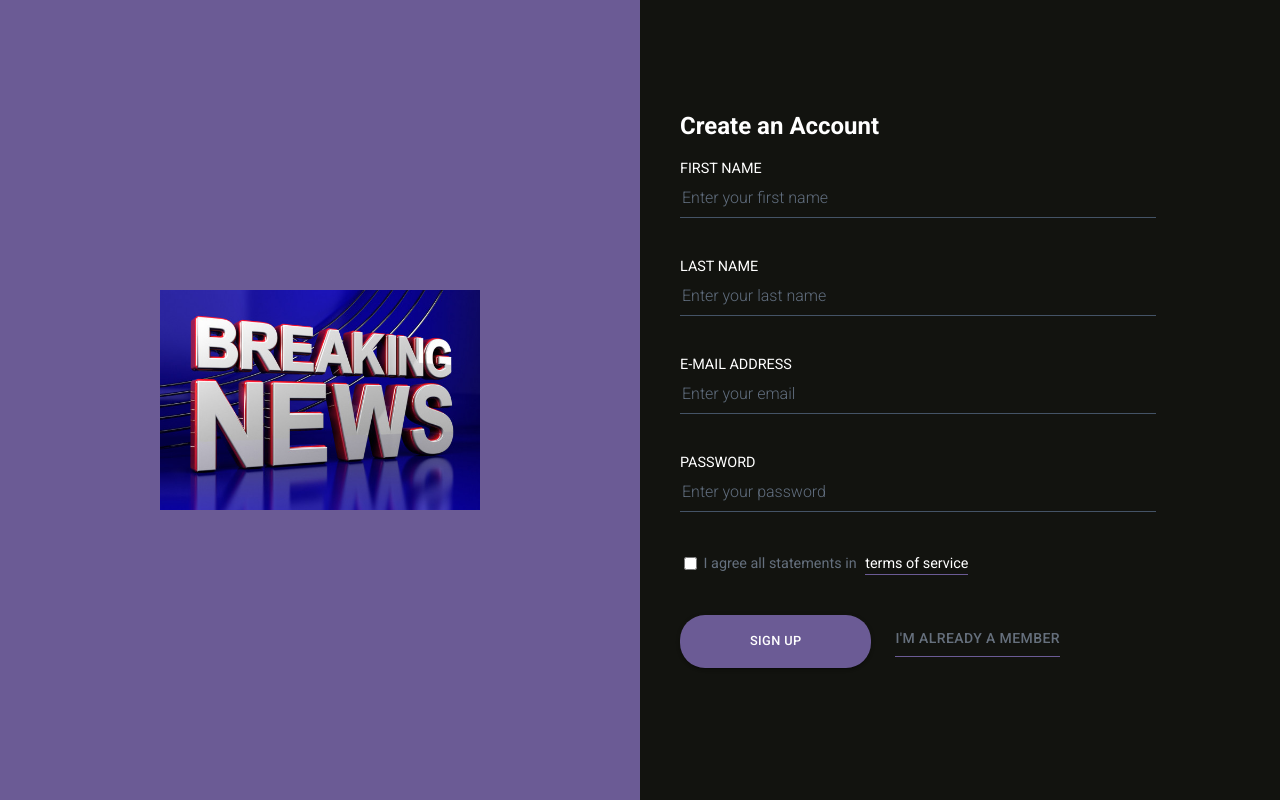
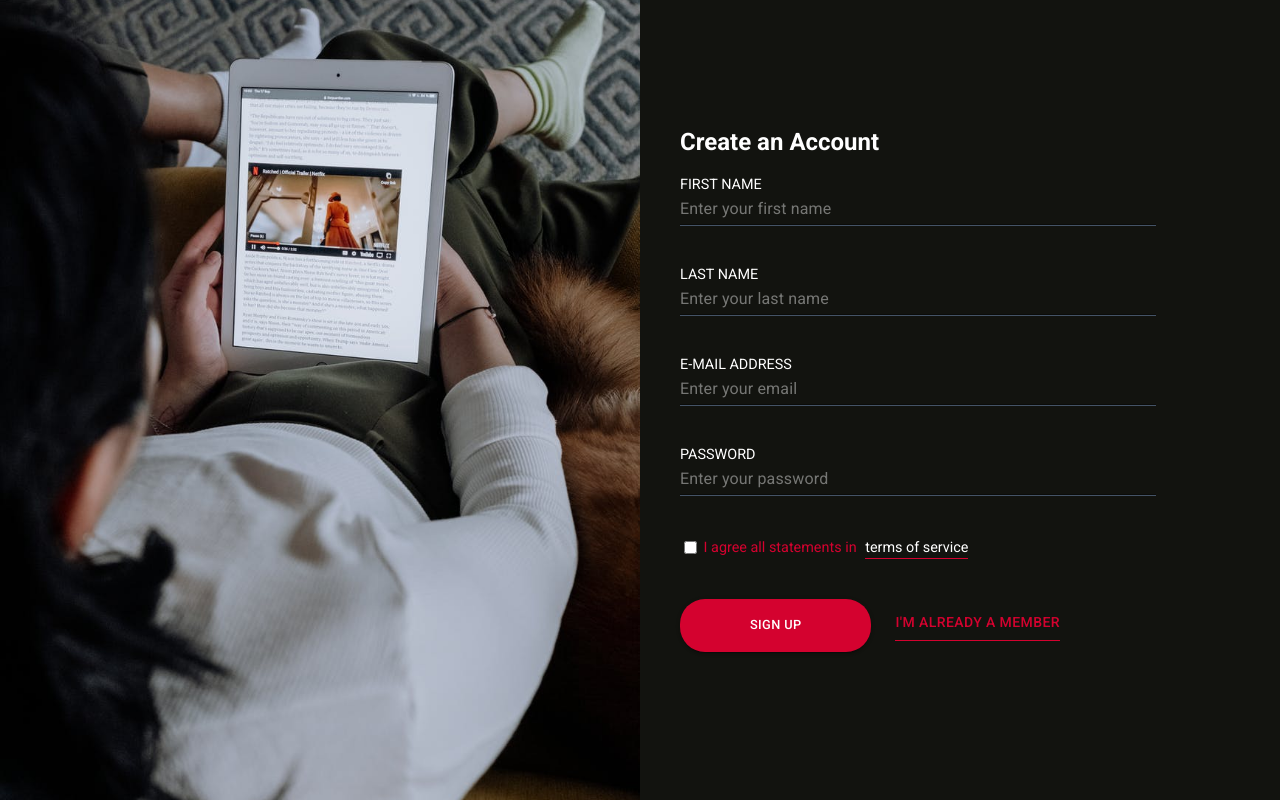
Before and after one commit to jherry50/NewsApp, a React (Create React App) app: page / in a window 1280 px wide. Built offline with nearby package versions, Linux system fonts and the light colour scheme.

Commit message:
validations and Ui tochups

```diff
--- a/package.json
+++ b/package.json
@@ -7,6 +7,7 @@
     "@emotion/styled": "^11.3.0",
     "@mui/icons-material": "^5.0.3",
     "@mui/material": "^5.0.3",
+    "@mui/styles": "^5.0.1",
     "axios": "^0.22.0",
     "chart.js": "^3.5.1",
     "cra-template": "1.1.2",
--- a/public/index.html
+++ b/public/index.html
@@ -24,7 +24,7 @@
       work correctly both with client-side routing and a non-root public URL.
       Learn how to configure a non-root public URL by running `npm run build`.
     -->
-    <title>React App</title>
+    <title>News Online</title>
   </head>
   <body>
     <noscript>You need to enable JavaScript to run this app.</noscript>
--- a/src/App.css
+++ b/src/App.css
@@ -29,6 +29,17 @@
   color: #61dafb;
 }
 
+/* Hide scrollbar for Chrome, Safari and Opera */
+body::-webkit-scrollbar {
+  display: none;
+}
+
+/* Hide scrollbar for IE, Edge and Firefox */
+body {
+-ms-overflow-style: none;  /* IE and Edge */
+scrollbar-width: none;  /* Firefox */
+}
+
 a{
   text-decoration: none;
 }
@@ -58,12 +69,23 @@ a.headLink{
   display: flex;
 }
 
-.appAside {
+/* .appAside {
   width: 50%;
   background-color: #6b5b95;
   display: flex;
   justify-content: center;
   align-items: center;
+} */
+
+.appAside {
+  width: 50%;
+  background-color: white;
+  background-image: url('./assets/read.jpeg');
+  background-position: center;
+  background-size: cover;
+  /* display: flex;
+  justify-content: center;
+  align-items: center; */
 }
 
 .appForm {
@@ -117,11 +139,11 @@ a.headLink{
 }
 .formFieldInput {
   width: 85%;
-  background-color: transparent;
+  background-color: transparent !important;
   border: none;
-  color: white;
+  color: white !important;
   outline: none;
-  border-bottom: 1px solid #445366;
+  border-bottom: 1px solid #445366 !important;
   font-size: 1em;
   font-weight: 300;
   padding-bottom: 10px;
@@ -133,7 +155,7 @@ a.headLink{
 }
 
 .formFieldButton {
-  background-color: #6b5b95 !important;
+  background-color: #D4022F !important;
   color: white !important;
   border: none !important;
   outline: none !important;
@@ -144,15 +166,15 @@ a.headLink{
 }
 
 .formFieldLink {
-  color: #66707d;
+  color: #D4022F;
   text-decoration: none;
   display: inline-block;
-  border-bottom: 1.5px solid #6b5b95;
+  border-bottom: 1.5px solid #D4022F;
   padding-bottom: 5px;
 }
 
 .formFieldCheckboxLabel {
-  color: #646f7d;
+  color: #D4022F;
   font-size: 0.9em;
 }
 
@@ -163,7 +185,7 @@ a.headLink{
 
 .formFieldTermsLink {
   color: white;
-  border-bottom: 1px solid #6b5b95;
+  border-bottom: 1px solid #D4022F;
   text-decoration: none;
   display: inline-block;
   padding-bottom: 2px;
@@ -172,11 +194,13 @@ a.headLink{
 
 .dashboardContainer{
   padding: 10px 20px;
+  height: 100vh;
+  overflow-y: scroll;
 }
 
 .footer{
-  position: absolute;
-  bottom: 0;
+  /* position: absolute;
+  bottom: 0; */
   background-color: lightgray;
   width: 100%;
   text-align: center;
@@ -192,7 +216,8 @@ a.headLink{
   display: flex;
   justify-content: space-between;
   padding: 10px 20px;
-  background-color: #6b5b95;
+  /* background-color: #6b5b95; */
+  background-color: #D4022F;
   color: white;
 }
 
@@ -202,9 +227,12 @@ a.headLink{
   }
   .appForm {
     width: 100%;
+    background-image: url('./assets/read.jpeg');
+    background-position: center;
+    background-size: cover;
   }
   .formFieldButton {
-    background-color: #6b5b95 !important;
+    background-color: #D4022F !important;
     color: white !important;
     border: none !important;
     outline: none !important;
--- a/src/pages/signup.js
+++ b/src/pages/signup.js
@@ -1,11 +1,14 @@
 import React, {useState} from "react";
 import { Link, useHistory } from "react-router-dom";
+import validators from "../utils/validator";
+import TextField from '@mui/material/TextField';
 import Stack from '@mui/material/Stack';
 import Button from '@mui/material/Button';
-import SideImage from "../assets/imgg.jpg";
+
 
 const SignUp =()=>{
     const history = useHistory();
+
     const initialState = {
         firstName: "",
         lastName: "",
@@ -13,6 +16,16 @@ const SignUp =()=>{
         password:"",
         agreed: false
     }
+    const [formStates, setFormStates] = React.useState({
+        firstnameError: false,
+        firstnameErrorMsg: '',
+        lastnameError: false,
+        lastnameErrorMsg: '',
+        emailError: false,
+        emailErrorMsg: '',
+        passwordError: false,
+        passwordErrorMsg: '',
+    })
 
 
     const [formValue, setFormValue] = useState({...initialState});
@@ -22,16 +35,38 @@ const SignUp =()=>{
             alert("Fields must not be empty");
             return
         }
+        if(formValue.agreed === false){
+            alert("Must agree to terms and condition");
+            return
+        }
 
         localStorage.setItem("authUser", JSON.stringify(formValue));
         alert("Account created successfully,proceed to login")
         history.push("/signin")
     }
 
+    const setIsRequiredError = (value, stateError, stateErrorMsg, len = 1, errorMsg = 'Field is required', max = 0, select = false) => {
+        if (!validators.isRequired(value, len, max, select)) {
+          setFormStates({ ...formStates, [stateError]: true, [stateErrorMsg]: errorMsg });
+          return false;
+        }
+
+        setFormStates({ ...formStates, [stateError]: false, [stateErrorMsg]: "" });
+        return true;
+      }
+
     const handleEmailChange = (e) =>{
+        debugger
+        setFormStates({...formStates, emailError: false, emailErrorMsg: "",});
+
         if(e){
             let emailValue = e.target.value;
             setFormValue((prevState) => ({ ...prevState, email: emailValue}));
+
+        if (!validators.isValidEmail(emailValue)) {
+            setFormStates({...formStates, emailError: true, emailErrorMsg: "Please enter a valid email or clear your selection",});
+            return false;
+            }
         }
     }
 
@@ -39,6 +74,9 @@ const SignUp =()=>{
         if(e){
             let passwordValue = e.target.value;
             setFormValue((prevState) => ({ ...prevState, password: passwordValue}));
+
+            return setIsRequiredError(passwordValue, 'passwordError', 'passwordErrorMsg');
+
         }
     }
 
@@ -46,6 +84,7 @@ const SignUp =()=>{
         if(e){
             let firstNameValue = e.target.value;
             setFormValue((prevState) => ({ ...prevState, firstName: firstNameValue}));
+            return setIsRequiredError(firstNameValue, 'firstnameError', 'firstnameErrorMsg');
         }
     }
 
@@ -53,6 +92,7 @@ const SignUp =()=>{
         if(e){
             let lastNameValue = e.target.value;
             setFormValue((prevState) => ({ ...prevState, lastName: lastNameValue}));
+            return setIsRequiredError(lastNameValue, 'lastnameError', 'lastnameErrorMsg');
         }
     }
 
@@ -66,7 +106,6 @@ const SignUp =()=>{
     return(
         <div className="formContainer">
             <div className="appAside">
-                <img src={SideImage} alt="Site" width="320" height="220"/>
             </div>
             <div className="appForm">
                 <div className="formCenter">
@@ -76,9 +115,15 @@ const SignUp =()=>{
                             <label className="formFieldLabel" htmlFor="name">
                                 First Name
                             </label>
-                            <input
+                            <TextField
                                 type="text"
+                                variant="standard"
                                 id="firstName"
+                                InputProps={{
+                                    style:{color: 'white'}
+                                  }}
+                                helperText={formStates.firstnameErrorMsg}
+                                error={formStates.firstnameError}
                                 className="formFieldInput"
                                 placeholder="Enter your first name"
                                 name="firstName"
@@ -90,9 +135,15 @@ const SignUp =()=>{
                             <label className="formFieldLabel" htmlFor="name">
                                 Last Name
                             </label>
-                            <input
+                            <TextField
                                 type="text"
+                                variant="standard"
                                 id="lastName"
+                                InputProps={{
+                                    style:{color: 'white'}
+                                  }}
+                                helperText={formStates.lastnameErrorMsg}
+                                error={formStates.lastnameError}
                                 className="formFieldInput"
                                 placeholder="Enter your last name"
                                 name="lastName"
@@ -104,12 +155,19 @@ const SignUp =()=>{
                             <label className="formFieldLabel" htmlFor="email">
                             E-Mail Address
                             </label>
-                            <input
+
+                             <TextField
                                 type="email"
                                 id="email"
                                 className="formFieldInput"
                                 placeholder="Enter your email"
                                 name="email"
+                                variant="standard"
+                                InputProps={{
+                                    style:{color: 'white'}
+                                  }}
+                                helperText={formStates.emailErrorMsg}
+                                error={formStates.emailError}
                                 value={formValue.email}
                                 onChange={(e)=> handleEmailChange(e)}
                             />
@@ -118,7 +176,7 @@ const SignUp =()=>{
                             <label className="formFieldLabel" htmlFor="password">
                             Password
                             </label>
-                            <input
+                            <TextField
                                 type="password"
                                 id="password"
                                 className="formFieldInput"
@@ -126,6 +184,12 @@ const SignUp =()=>{
                                 name="password"
                                 value={formValue.password}
                                 onChange={(e) => handlePasswordChange(e)}
+                                variant="standard"
+                                InputProps={{
+                                    style:{color: 'white'}
+                                  }}
+                                helperText={formStates.passwordErrorMsg}
+                                error={formStates.passwordError}
                             />
                         </div>
 
--- a/src/utils/validator.js
+++ b/src/utils/validator.js
@@ -11,23 +11,13 @@ const validators = {
       let mailformat = /^\w+([\.-]?\w+)*@\w+([\.-]?\w+)*(\.\w{2,3})+$/;
       return mailformat.test(value) === false ? false : true;
     },
-    isStrongPassword: (value = "") => {
-      let passwordRegex = /^(?=.*\d)(?=.*[a-z])(?=.*[A-Z])(?=.*[a-zA-Z]).{5,}$/gm;
-      return passwordRegex.test(value) === false ? false : true;
-    },
-    isSamePassword: (password, confirmPassword) => {
-      if (password === "" || confirmPassword === "")
-        return false;
-
-      return password === confirmPassword === false ? false : true;
-    },
-    isNumeric: (value = 0) => {
-      if(isNaN(value) || value < 1){
-        return false
-      }else{
-        return true
-      }
-    },
+    isLength: (value = 0) => {
+        if(value.length >= 6){
+          return true
+        }else{
+          return false
+        }
+      },
   }
 
   export default validators;
```
Also changed, not shown: src/pages/dashboard.js (+29 -34 lines), src/pages/news.js (+4 -5 lines), src/pages/signin.js (+12 -4 lines), src/assets/read.jpeg (added), 1 other file (tests, documents, lock files or other folders). Lines whose indentation alone changed are shown as unchanged.
